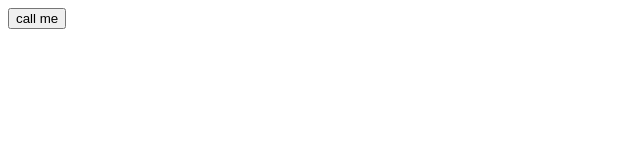
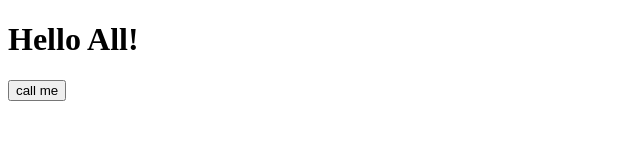
Before and after one commit to aditya-gangrade/Demo_dom, a plain HTML site: page demo.html in a window 1280 px wide. Shown: the whole page, without its empty margins (0-640 px from the left). Drawn offline with Linux system fonts and the light colour scheme.

Commit message:
demo.html

```diff
--- a/demo.html
+++ b/demo.html
@@ -6,7 +6,9 @@
     <title>Document</title>
   </head>
   <body>
-    <div id="mainDiv"></div>
+    <div id="mainDiv">
+      <h1>Hello All!</h1>
+    </div>
     <button type="button" id="btn" onClick="added()">call me</button>
   </body>
   <script>
```
